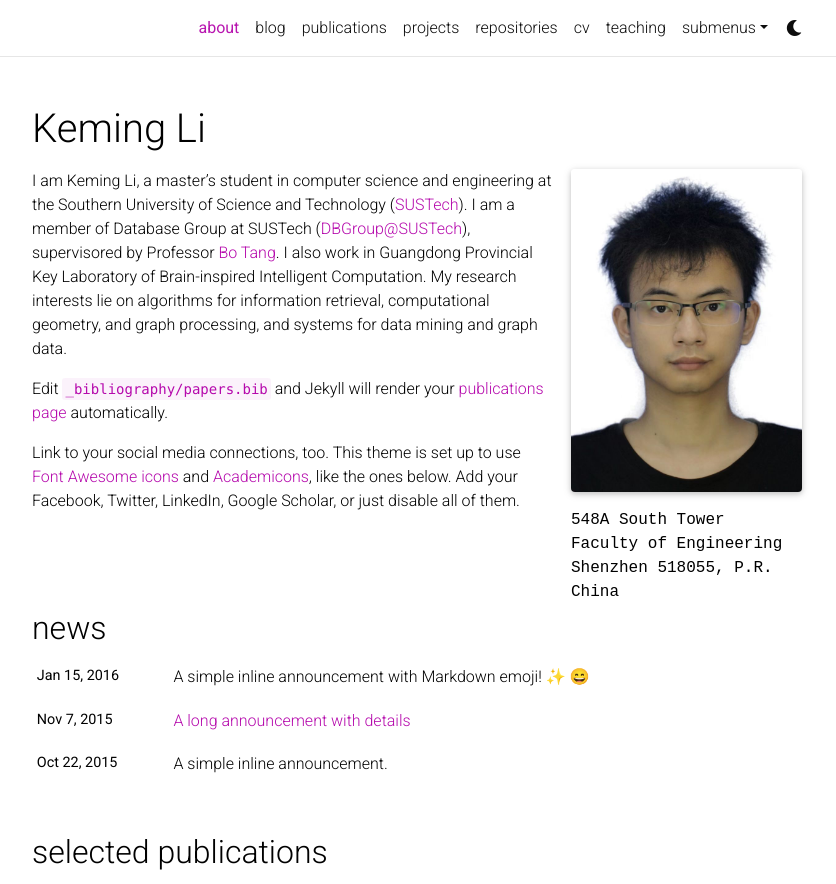
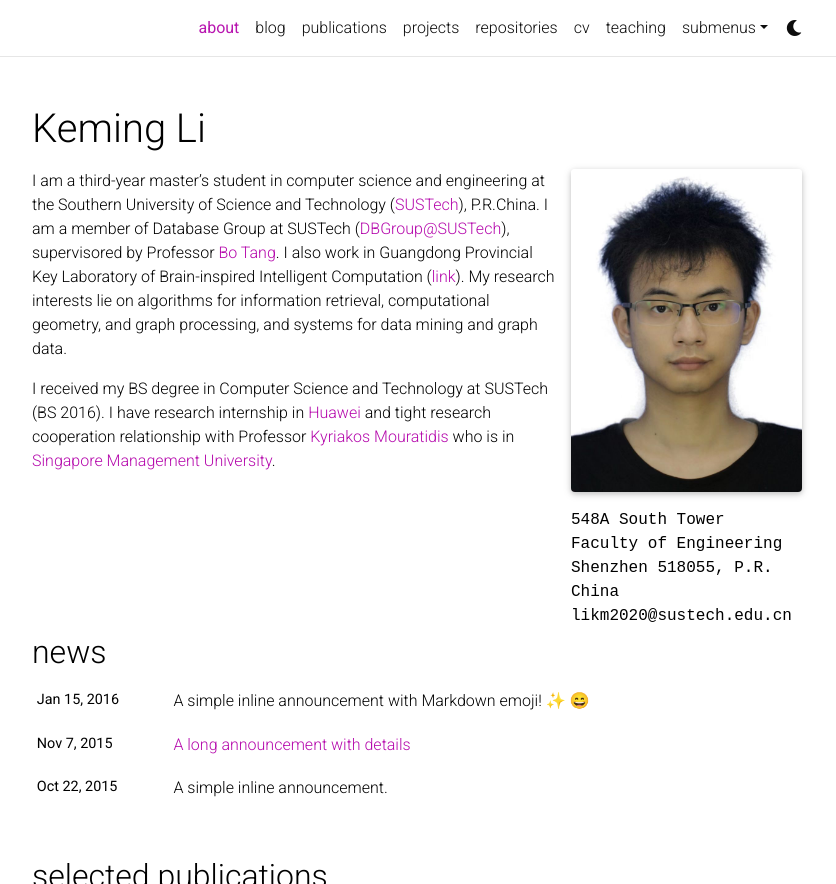
Before and after one commit to ghlkm/ghlkm.github.io, a Jekyll site: the page built from _pages/about.md, in a window 1280 px wide and 1197 px high, cut to the strip 0-884 px from the top of the window. Shown: the whole strip, without its empty margins (223-1059 px from the left). Built offline with Jekyll 4.4.1, drawn with Linux system fonts in a browser that asks for light colours; full-size pictures stand in for the smaller copies a plugin makes; emoji names are drawn with the system emoji font; comment, search, counter and statistics services are not loaded; a style sheet for code colours, icons or effects is not loaded.

Commit message:
Update about.md

```diff
--- a/_pages/about.md
+++ b/_pages/about.md
@@ -12,14 +12,13 @@ profile:
     <p>548A South Tower</p>
     <p>Faculty of Engineering</p>
     <p>Shenzhen 518055, P.R. China</p>
+    <p>likm2020@sustech.edu.cn</p>
 
 news: true  # includes a list of news items
 selected_papers: true # includes a list of papers marked as "selected={true}"
 social: true  # includes social icons at the bottom of the page
 ---
 
-I am Keming Li, a master's student in computer science and engineering at the Southern University of Science and Technology ([SUSTech](https://www.sustech.edu.cn/)). I am a member of Database Group at SUSTech ([DBGroup@SUSTech](https://dbgroup.sustech.edu.cn/)), supervisored by Professor [Bo Tang](https://acm.sustech.edu.cn/btang/). I also work in Guangdong Provincial Key Laboratory of Brain-inspired Intelligent Computation. My research interests lie on algorithms for information retrieval, computational geometry, and graph processing, and systems for data mining and graph data.
+I am a third-year master's student in computer science and engineering at the Southern University of Science and Technology ([SUSTech](https://www.sustech.edu.cn/)), P.R.China. I am a member of Database Group at SUSTech ([DBGroup@SUSTech](https://dbgroup.sustech.edu.cn/)), supervisored by Professor [Bo Tang](https://acm.sustech.edu.cn/btang/). I also work in Guangdong Provincial Key Laboratory of Brain-inspired Intelligent Computation ([link](https://cse.sustech.edu.cn/en/research/labView/id/152)). My research interests lie on algorithms for information retrieval, computational geometry, and graph processing, and systems for data mining and graph data.
 
-Edit `_bibliography/papers.bib` and Jekyll will render your [publications page](/al-folio/publications/) automatically.
-
-Link to your social media connections, too. This theme is set up to use [Font Awesome icons](http://fortawesome.github.io/Font-Awesome/) and [Academicons](https://jpswalsh.github.io/academicons/), like the ones below. Add your Facebook, Twitter, LinkedIn, Google Scholar, or just disable all of them.
+I received my BS degree in Computer Science and Technology at SUSTech (BS 2016). I have research internship in [Huawei](https://www.huawei.com) and tight research cooperation relationship with Professor [Kyriakos Mouratidis](http://www.mysmu.edu/faculty/kyriakos/) who is in [Singapore Management University](https://www.smu.edu.sg/).
```
